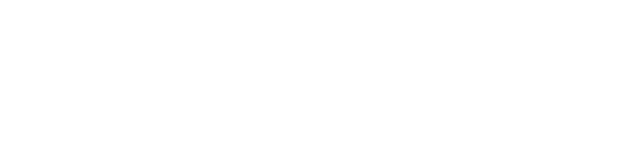
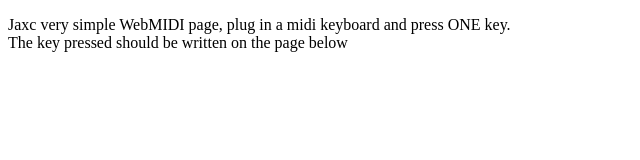
Before and after one commit to Jaxc/HTML_MIDI_test, a plain HTML site: page index.html in a window 1280 px wide. Shown: the whole page, without its empty margins (0-640 px from the left). Drawn offline with Linux system fonts and the light colour scheme.

Commit message:
Add a describing text

```diff
--- a/index.html
+++ b/index.html
@@ -1,6 +1,10 @@
 <!DOCTYPE html>
 <html>
 <body>
+
+<p>Jaxc very simple WebMIDI page, plug in a midi keyboard and press ONE key.
+<br>
+The key pressed should be written on the page below</p>
 <p id="demo"></p>
 <script>
 
```
